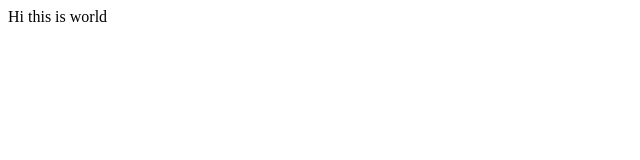
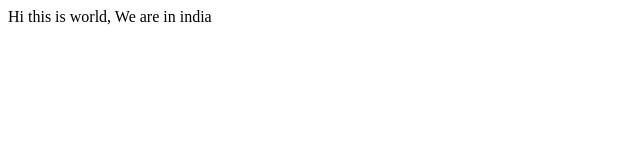
Before and after one commit to akshu20791/tcs-lab, a plain HTML site: page index.html in a window 1280 px wide. Shown: the whole page, without its empty margins (0-640 px from the left). Drawn offline with Linux system fonts and the light colour scheme.

Commit message:
second commit

```diff
--- a/index.html
+++ b/index.html
@@ -1,6 +1,6 @@
 <html>
 <head> </head>
 <body>
-Hi this is world
+Hi this is world, We are in india
 </body>
 </html>
```
Also changed, not shown: file1.txt (added).
